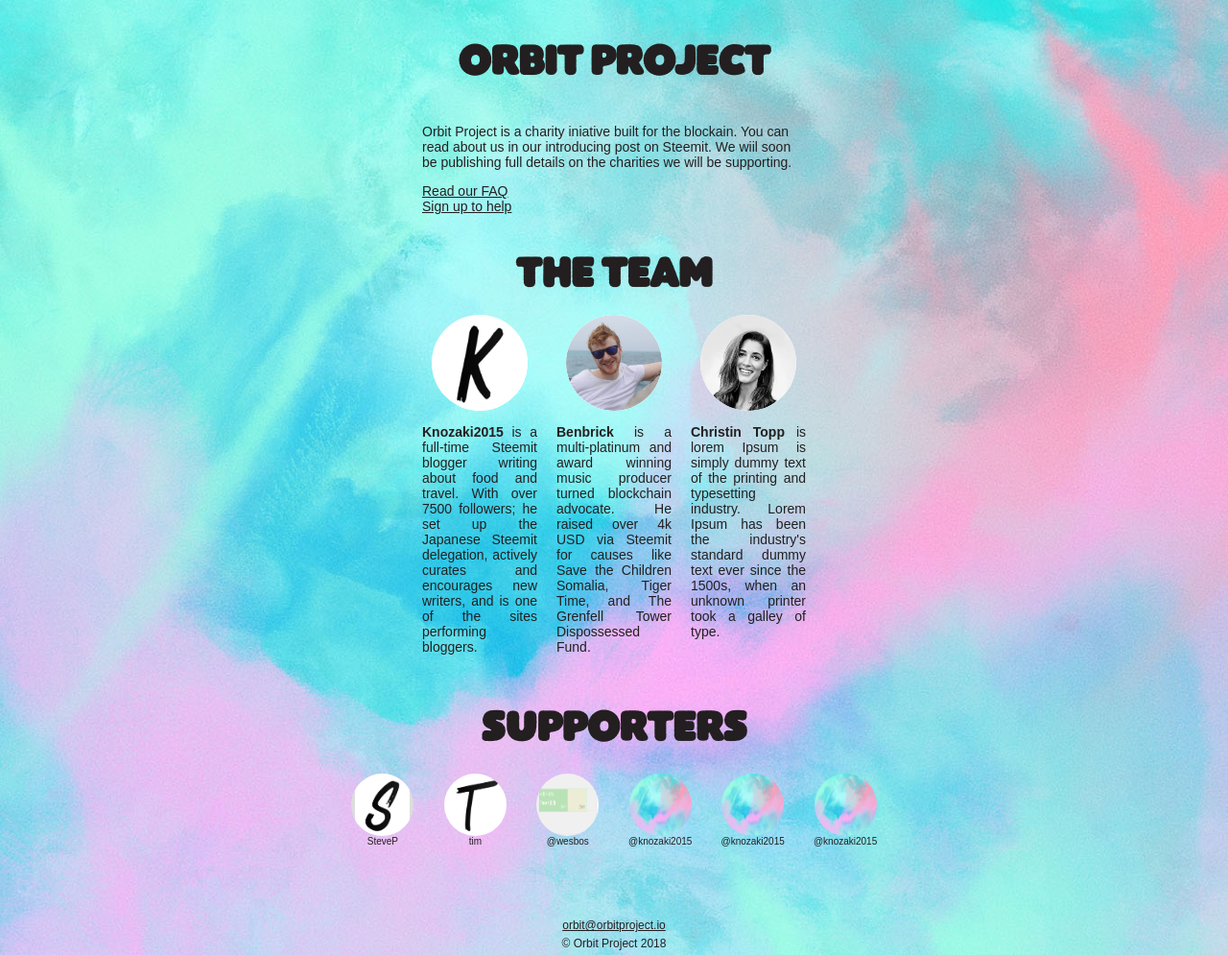
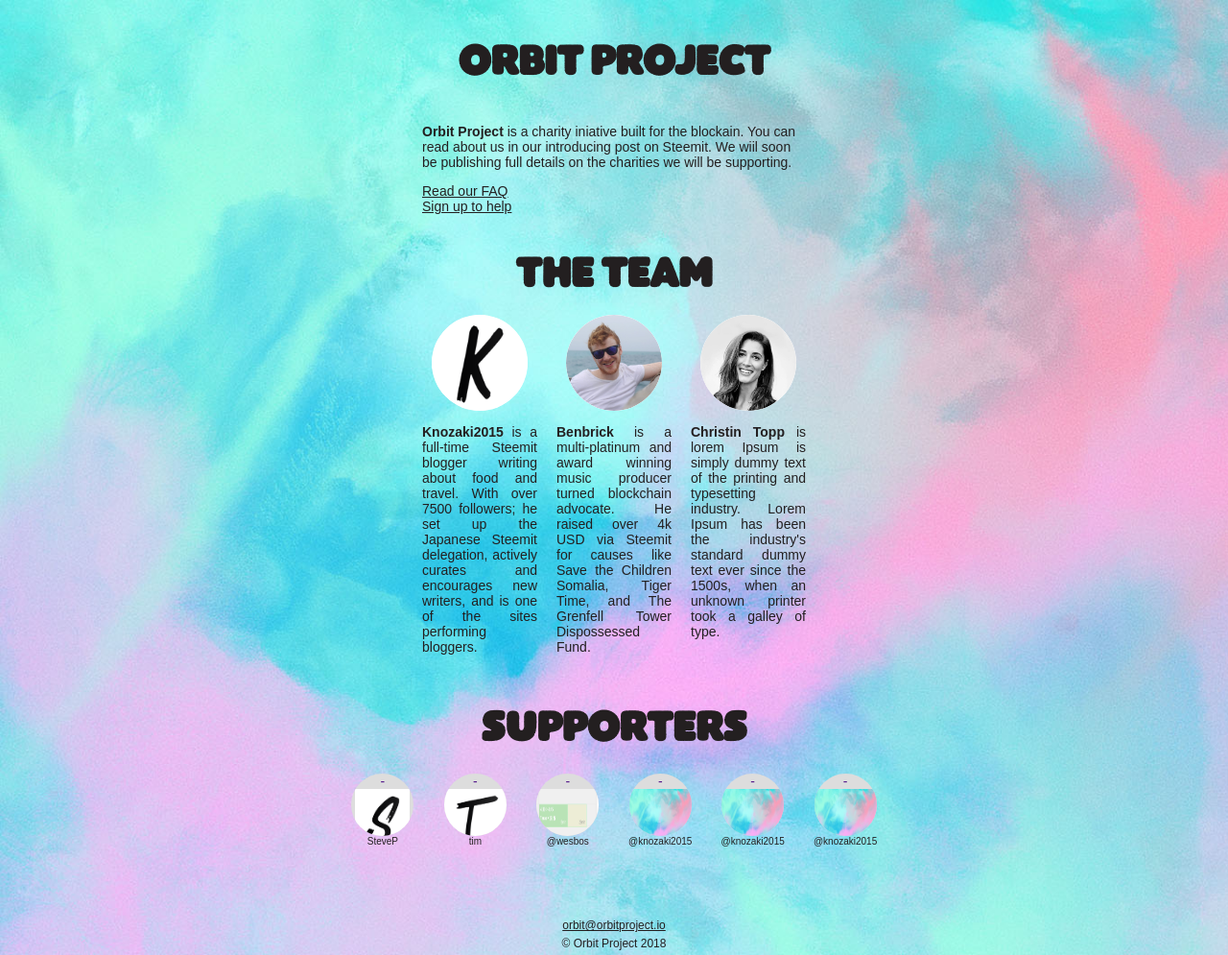
Before and after one commit to orbitprojectcharity/orbitproject, a Jekyll site: the page built from index.html, in a window 1280 px wide. Shown: the whole page at 96% size. Built offline with Jekyll 4.4.1, drawn with Linux system fonts in a browser that asks for light colours.

Commit message:
Update from Forestry.io - index.html

```diff
--- a/index.html
+++ b/index.html
@@ -5,7 +5,7 @@
   <header class="block-wrap">
     <h1 class="block-title">Orbit Project</h1>
       <div class="block-content">
-        <p>Orbit Project is a charity iniative built for the blockain. You can read about us in our introducing post on Steemit. We wiil soon be publishing full details on the charities we will be supporting.</p>
+        <p><b>Orbit Project</b> is a charity iniative built for the blockain. You can read about us in our introducing post on Steemit. We wiil soon be publishing full details on the charities we will be supporting.</p>
         <ul class="links">
           <li><a href="#">Read our FAQ</a></li>
           <li><a href="https://docs.google.com/spreadsheets/d/1VPKs1eoReEpUyHAH-lBhXEFhGrmuo_pjgwVdkThzb6c/edit?usp=sharing">Sign up to help</a></li>
@@ -35,7 +35,7 @@
 			<li>
 				<a href="{{item.link}}">
 					<div class="supporters-img">
-						<img src="{{site.url}}{{site.baseurl}}{{item.avatar}}" alt="">
+						-						<img src="{{site.url}}{{site.baseurl}}{{item.avatar}}" alt="">
 					</div>
 					<div class="items-member">{{item.login}}</div>
 				</a>
```
